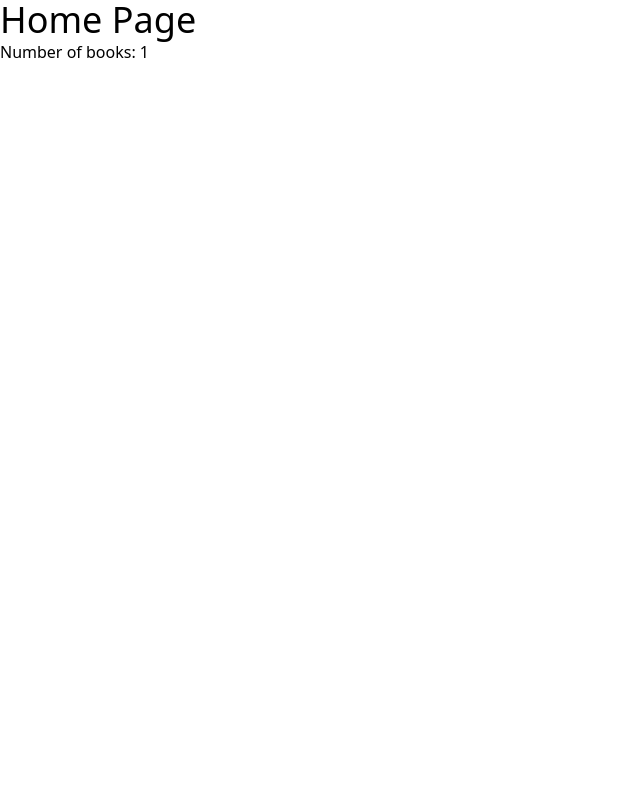
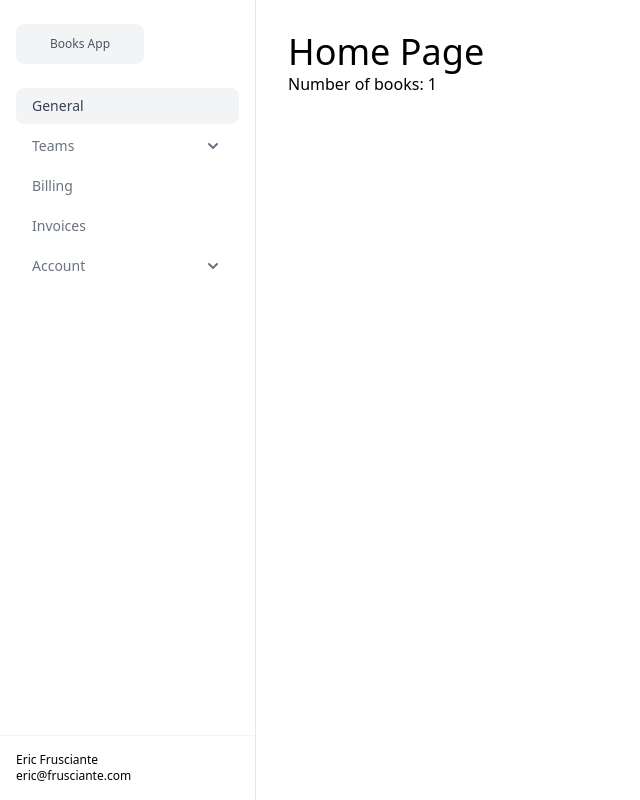
Before and after one commit to krystiano13/symfony-books, a Symfony app: template templates/home/index.html.twig in a window 1280 px wide. Shown: the whole page, without its empty margins (0-640 px from the left). Run offline with Twig, Linux system fonts and the light colour scheme; the template is opened without the code that fills it: most values are stand-ins (such as "Sample title", 1, 10 or a date in 2020); style sheets or scripts are compiled from the project's sources; some libraries are stand-ins or nearby versions.

Commit message:
create sidebar for desktop version

```diff
--- a/templates/base.html.twig
+++ b/templates/base.html.twig
@@ -12,6 +12,11 @@
         {% endblock %}
     </head>
     <body>
-        {% block body %}{% endblock %}
+        <aside class="w-64 fixed">
+            {% include "partials/_sidebar.html.twig" %}
+        </aside>
+        <section class="w-full pl-72 pt-8">
+            {% block body %}{% endblock %}
+        </section>
     </body>
 </html>
--- /dev/null
+++ b/templates/partials/_sidebar.html.twig
@@ -0,0 +1,149 @@
+<div class="flex h-screen flex-col justify-between border-e bg-white">
+    <div class="px-4 py-6">
+    <span class="grid h-10 w-32 place-content-center rounded-lg bg-gray-100 text-xs text-gray-600">
+      Books App
+    </span>
+
+        <ul class="mt-6 space-y-1">
+            <li>
+                <a
+                        href="#"
+                        class="block rounded-lg bg-gray-100 px-4 py-2 text-sm font-medium text-gray-700"
+                >
+                    General
+                </a>
+            </li>
+
+            <li>
+                <details class="group [&_summary::-webkit-details-marker]:hidden">
+                    <summary
+                            class="flex cursor-pointer items-center justify-between rounded-lg px-4 py-2 text-gray-500 hover:bg-gray-100 hover:text-gray-700"
+                    >
+                        <span class="text-sm font-medium"> Teams </span>
+
+                        <span class="shrink-0 transition duration-300 group-open:-rotate-180">
+              <svg
+                      xmlns="http://www.w3.org/2000/svg"
+                      class="size-5"
+                      viewBox="0 0 20 20"
+                      fill="currentColor"
+              >
+                <path
+                        fill-rule="evenodd"
+                        d="M5.293 7.293a1 1 0 011.414 0L10 10.586l3.293-3.293a1 1 0 111.414 1.414l-4 4a1 1 0 01-1.414 0l-4-4a1 1 0 010-1.414z"
+                        clip-rule="evenodd"
+                />
+              </svg>
+            </span>
+                    </summary>
+
+                    <ul class="mt-2 space-y-1 px-4">
+                        <li>
+                            <a
+                                    href="#"
+                                    class="block rounded-lg px-4 py-2 text-sm font-medium text-gray-500 hover:bg-gray-100 hover:text-gray-700"
+                            >
+                                Banned Users
+                            </a>
+                        </li>
+
+                        <li>
+                            <a
+                                    href="#"
+                                    class="block rounded-lg px-4 py-2 text-sm font-medium text-gray-500 hover:bg-gray-100 hover:text-gray-700"
+                            >
+                                Calendar
+                            </a>
+                        </li>
+                    </ul>
+                </details>
+            </li>
+
+            <li>
+                <a
+                        href="#"
+                        class="block rounded-lg px-4 py-2 text-sm font-medium text-gray-500 hover:bg-gray-100 hover:text-gray-700"
+                >
+                    Billing
+                </a>
+            </li>
+
+            <li>
+                <a
+                        href="#"
+                        class="block rounded-lg px-4 py-2 text-sm font-medium text-gray-500 hover:bg-gray-100 hover:text-gray-700"
+                >
+                    Invoices
+                </a>
+            </li>
+
+            <li>
+                <details class="group [&_summary::-webkit-details-marker]:hidden">
+                    <summary
+                            class="flex cursor-pointer items-center justify-between rounded-lg px-4 py-2 text-gray-500 hover:bg-gray-100 hover:text-gray-700"
+                    >
+                        <span class="text-sm font-medium"> Account </span>
+
+                        <span class="shrink-0 transition duration-300 group-open:-rotate-180">
+              <svg
+                      xmlns="http://www.w3.org/2000/svg"
+                      class="size-5"
+                      viewBox="0 0 20 20"
+                      fill="currentColor"
+              >
+                <path
+                        fill-rule="evenodd"
+                        d="M5.293 7.293a1 1 0 011.414 0L10 10.586l3.293-3.293a1 1 0 111.414 1.414l-4 4a1 1 0 01-1.414 0l-4-4a1 1 0 010-1.414z"
+                        clip-rule="evenodd"
+                />
+              </svg>
+            </span>
+                    </summary>
+
+                    <ul class="mt-2 space-y-1 px-4">
+                        <li>
+                            <a
+                                    href="#"
+                                    class="block rounded-lg px-4 py-2 text-sm font-medium text-gray-500 hover:bg-gray-100 hover:text-gray-700"
+                            >
+                                Details
+                            </a>
+                        </li>
+
+                        <li>
+                            <a
+                                    href="#"
+                                    class="block rounded-lg px-4 py-2 text-sm font-medium text-gray-500 hover:bg-gray-100 hover:text-gray-700"
+                            >
+                                Security
+                            </a>
+                        </li>
+
+                        <li>
+                            <form action="#">
+                                <button
+                                        type="submit"
+                                        class="w-full rounded-lg px-4 py-2 text-sm font-medium text-gray-500 [text-align:_inherit] hover:bg-gray-100 hover:text-gray-700"
+                                >
+                                    Logout
+                                </button>
+                            </form>
+                        </li>
+                    </ul>
+                </details>
+            </li>
+        </ul>
+    </div>
+
+    <div class="sticky inset-x-0 bottom-0 border-t border-gray-100">
+        <a href="#" class="flex items-center gap-2 bg-white p-4 hover:bg-gray-50">
+            <div>
+                <p class="text-xs">
+                    <strong class="block font-medium">Eric Frusciante</strong>
+
+                    <span> eric@frusciante.com </span>
+                </p>
+            </div>
+        </a>
+    </div>
+</div>
```
